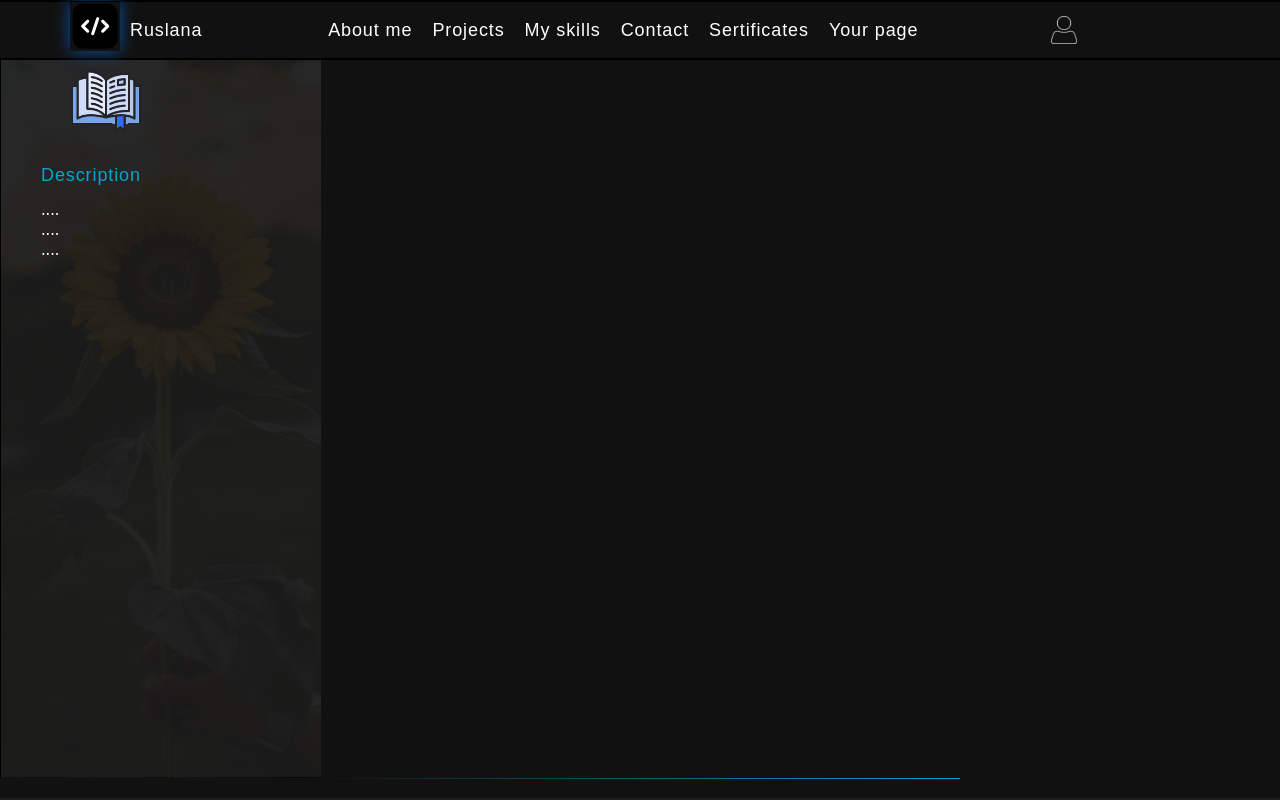
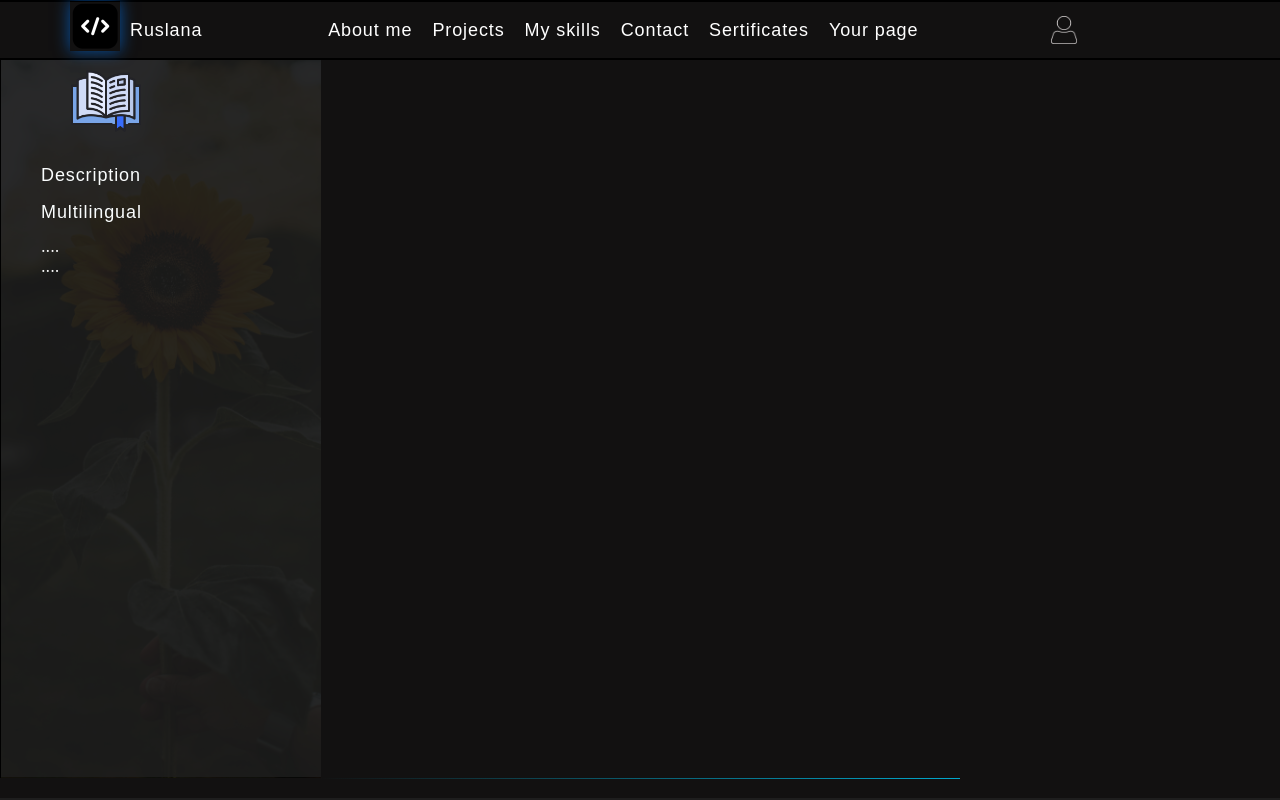
Before and after one commit to Ruwiseturtle/myportfolio, a React (Create React App) app: page /#/MenuPage in a window 1280 px wide. Built offline with nearby package versions, Linux system fonts and the light colour scheme.

Commit message:
started Multilingual

```diff
--- a/package.json
+++ b/package.json
@@ -11,11 +11,14 @@
     "axios": "^1.7.8",
     "dotenv": "^16.4.7",
     "formik": "^2.4.6",
+    "i18next": "^24.2.0",
+    "i18next-browser-languagedetector": "^8.0.2",
     "normalize.css": "^8.0.1",
     "notiflix": "^3.2.7",
     "react": "^18.3.1",
     "react-dom": "^18.3.1",
     "react-ga4": "^2.1.0",
+    "react-i18next": "^15.4.0",
     "react-icons": "^5.4.0",
     "react-redux": "^9.1.2",
     "react-router-dom": "^6.26.1",
--- a/src/App.js
+++ b/src/App.js
@@ -22,6 +22,7 @@ const VerifyEmailPage = lazy(() => import("./pages/VerifyEmailPage/VerifyEmailPa
 const UserPage = lazy(() => import("./pages/UserPage/UserPage.jsx"));
 const ForgotPasswordPage = lazy(() => import("./pages/ForgotPasswordPage/ForgotPasswordPage.jsx"));
 const EnterNewPasswordPage = lazy(() => import("./pages/EnterNewPasswordPage/EnterNewPasswordPage.jsx"));
+const Multilingual = lazy(() => import("./pages/Multilingual/Multilingual.jsx"));
 
 function App() {
   const isAuthenticated = useSelector(selectIsAuthenticated);
@@ -80,7 +81,7 @@ function App() {
         </Route>
         <Route path="MenuPage/*" element={<MenuPage />}>
           <Route path="DescriptionMenu" element={<DescriptionMenu />} />
-          <Route path="Somethink" element={<DescriptionMenu />} />
+          <Route path="Multilingual" element={<Multilingual />} />
         </Route>
       </Route>
     </Routes>
--- a/src/components/Menu/Menu.jsx
+++ b/src/components/Menu/Menu.jsx
@@ -26,7 +26,19 @@ const Menu = ({ menuOpen, setMenuOpen }) => {
           </NavLink>
         </li>
 
-        <li className={styles.menuItem}>....</li>
+        <li className={styles.menuItem}>
+          <NavLink
+            to="/MenuPage/Multilingual"
+            className={({ isActive }) =>
+              isActive
+                ? `${styles.nameHref} ${styles.activeMenu}`
+                : styles.nameHref
+            }
+            onClick={handleClick}
+          >
+            Multilingual
+          </NavLink>
+        </li>
         <li className={styles.menuItem}>....</li>
         <li className={styles.menuItem}>....</li>
       </ul>
--- a/src/components/Menu/Menu.module.css
+++ b/src/components/Menu/Menu.module.css
@@ -60,7 +60,7 @@ list-style-type: none;
   font-weight: 400;
   font-size: 18px;
   line-height: 27px;
-  color: #00A8cd;
+  color: #fafdfd;
   letter-spacing: 0.05em;
 
   word-wrap: break-word; /* Дозволяє переносити слова, які не влазять */
@@ -68,5 +68,6 @@ list-style-type: none;
 }
 
 .nameHref.activeMenu {
-  color: #fafdfd; /* Колір для активного посилання */
+   color: #00A8cd; /* Колір для активного посилання */
+
 }
--- /dev/null
+++ b/src/pages/Multilingual/Multilingual.jsx
@@ -0,0 +1,8 @@
+import React from 'react'
+import './Multilingual.css';
+
+const Multilingual = () => {
+  return <div>Multilingual</div>;
+}
+
+export default Multilingual
```
Also changed, not shown: src/pages/Multilingual/Multilingual.css (added), 1 other file (tests, documents, lock files or other folders).
